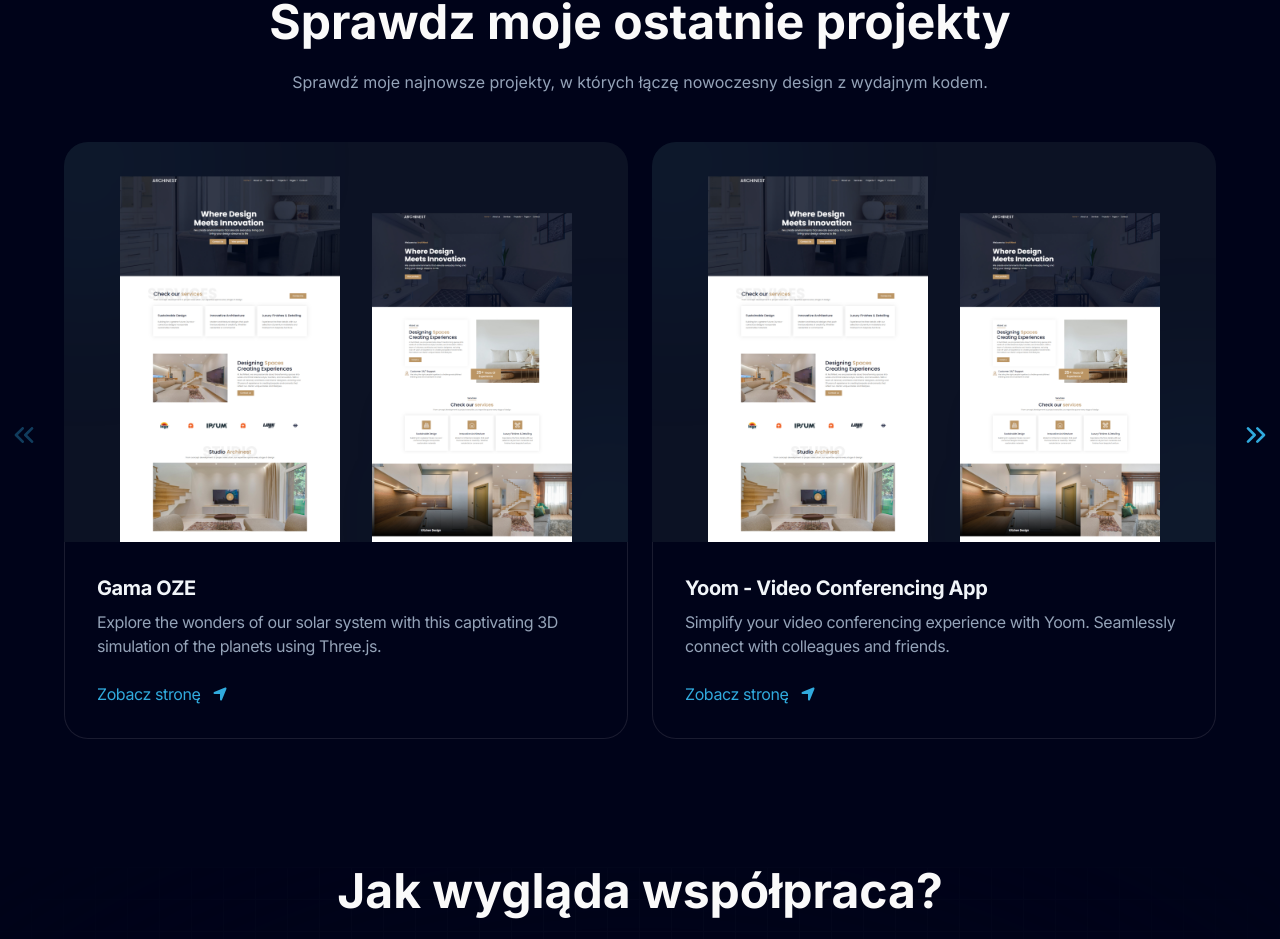
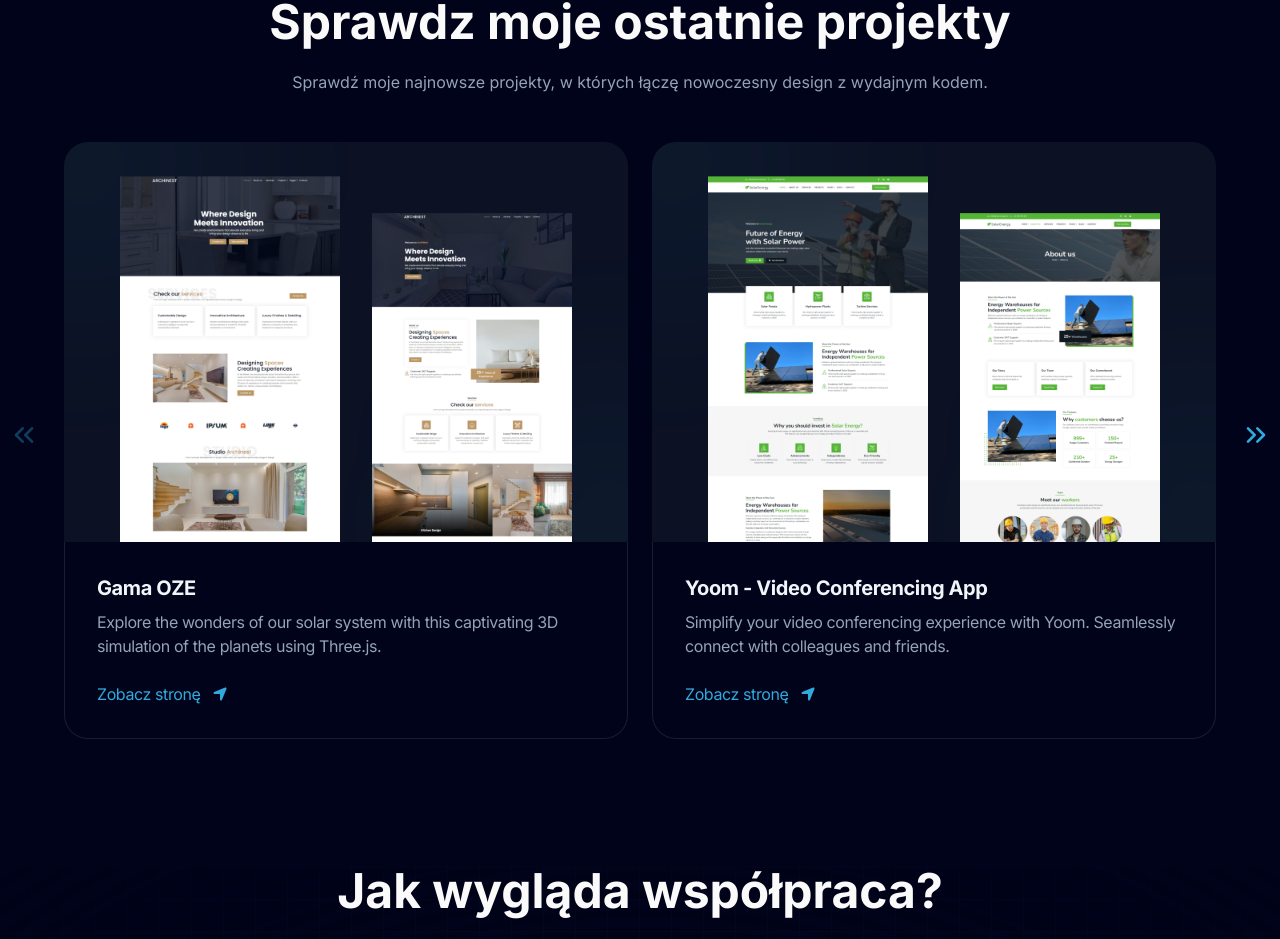
Before and after one commit to frageno/portfolio, a Next.js app: page / in a window 1280 px wide. Shown: the part 1996-2935 px from the top of the page. Built offline with nearby package versions, Linux system fonts and the light colour scheme.

Commit message:
add project images

```diff
--- a/data/index.ts
+++ b/data/index.ts
@@ -54,7 +54,7 @@ export const navItems = [
       id: 2,
       title: "Yoom - Video Conferencing App",
       des: "Simplify your video conferencing experience with Yoom. Seamlessly connect with colleagues and friends.",
-      img: "/project-1.png",
+      img: "/project-2.png",
       iconLists: ["/next.svg", "/tail.svg", "/ts.svg", "/stream.svg", "/c.svg"],
       link: "https://github.com/adrianhajdin/zoom-clone",
     },
@@ -62,7 +62,7 @@ export const navItems = [
       id: 3,
       title: "AI Image SaaS - Canva Application",
       des: "A REAL Software-as-a-Service app with AI features and a payments and credits system using the latest tech stack.",
-      img: "/project-3.png",
+      img: "/project-1.png",
       iconLists: ["/re.svg", "/tail.svg", "/ts.svg", "/three.svg", "/c.svg"],
       link: "https://github.com/adrianhajdin/ai_saas_app",
     },
@@ -70,7 +70,7 @@ export const navItems = [
       id: 4,
       title: "Animated Apple Iphone 3D Website",
       des: "Recreated the Apple iPhone 15 Pro website, combining GSAP animations and Three.js 3D effects..",
-      img: "/project-3.png",
+      img: "/project-1.png",
       iconLists: ["/next.svg", "/tail.svg", "/ts.svg", "/three.svg", "/gsap.svg"],
       link: "https://github.com/adrianhajdin/iphone",
     },
```
Also changed, not shown: public/project-2.png, public/project-3.png.
